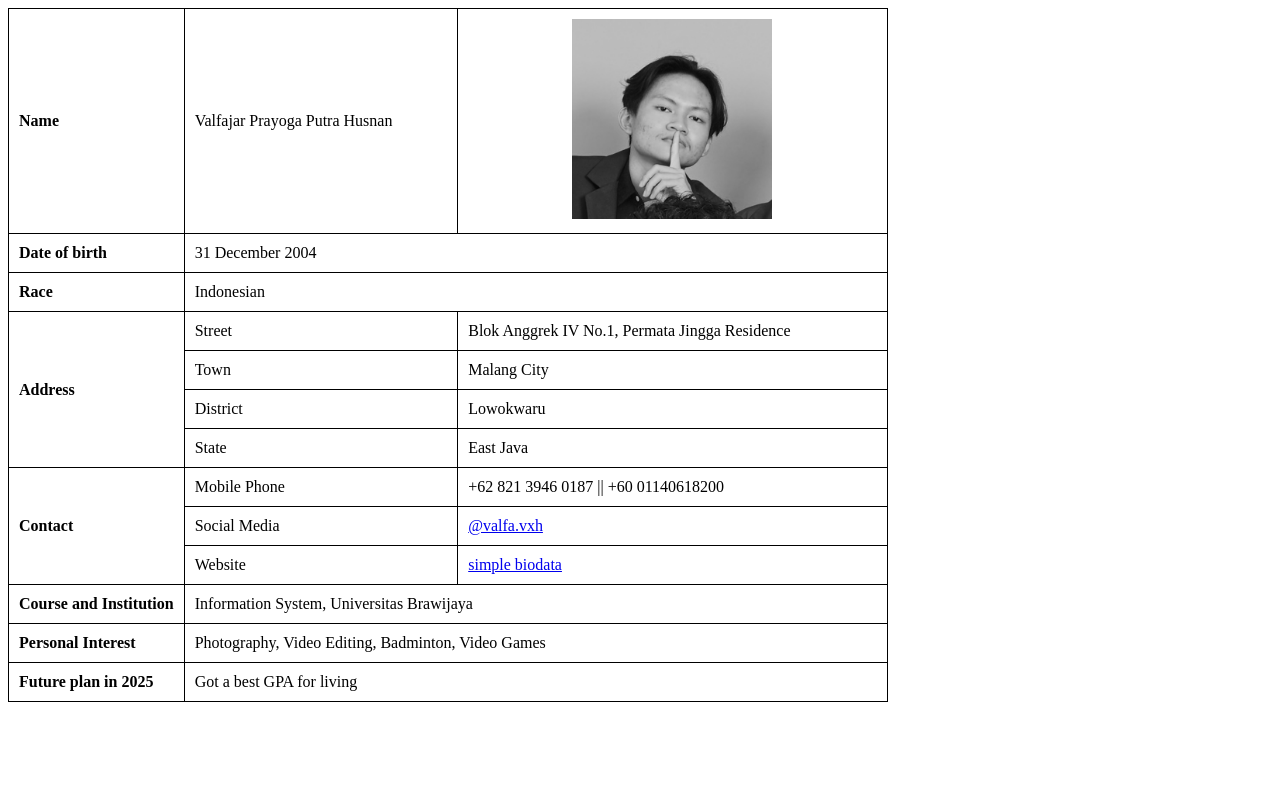
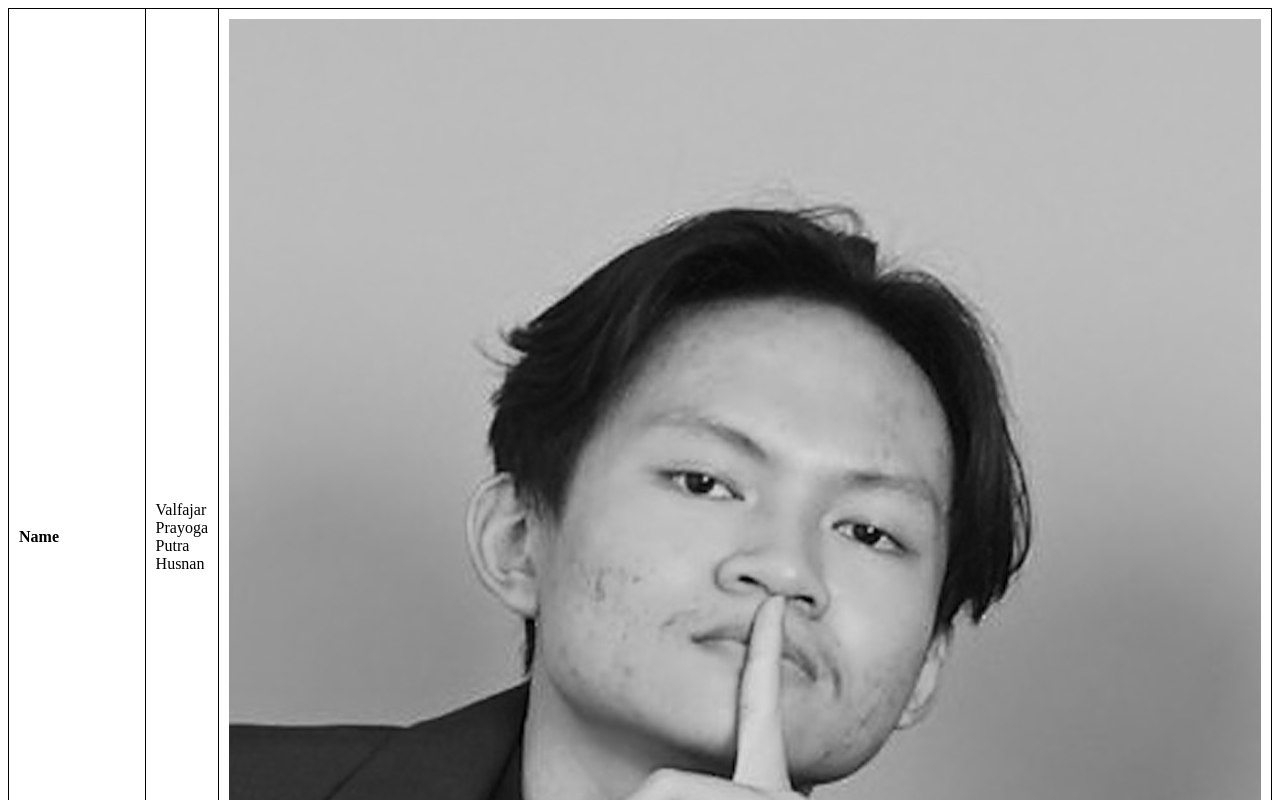
Before and after one commit to ordavn/webdev_lab_2, a plain HTML site: page index.html in a window 1280 px wide. Shown: the top 800 px of the page. Drawn offline with Linux system fonts and the light colour scheme.

Commit message:
picture error :)

```diff
--- a/index.html
+++ b/index.html
@@ -23,7 +23,7 @@
                 <th>Name</th>
                 <td>Valfajar Prayoga Putra Husnan</td>
                 <td style="text-align:center">
-                    <img src="./pfp.jpg" alt="Valfajar Prayoga" width="200" height="200">
+                    <img src="./pfp.jpg">
                 </td>
             </tr>
             <tr>
```
